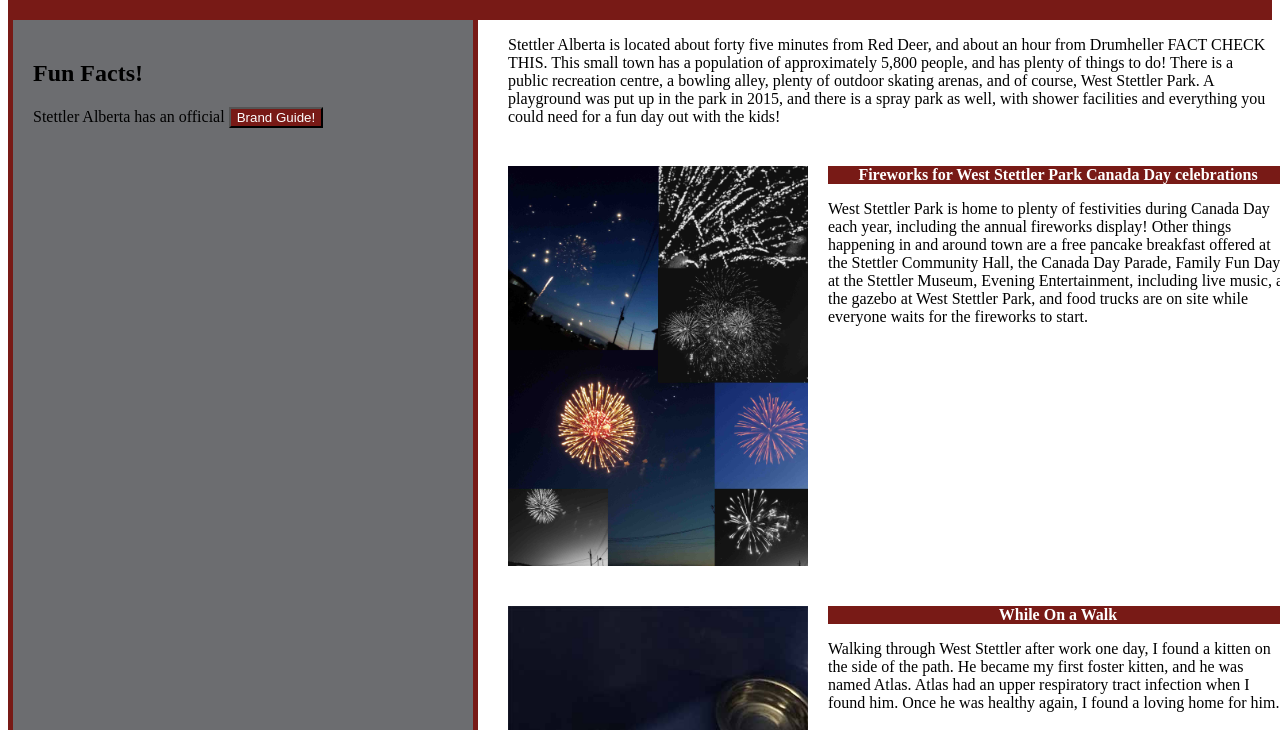
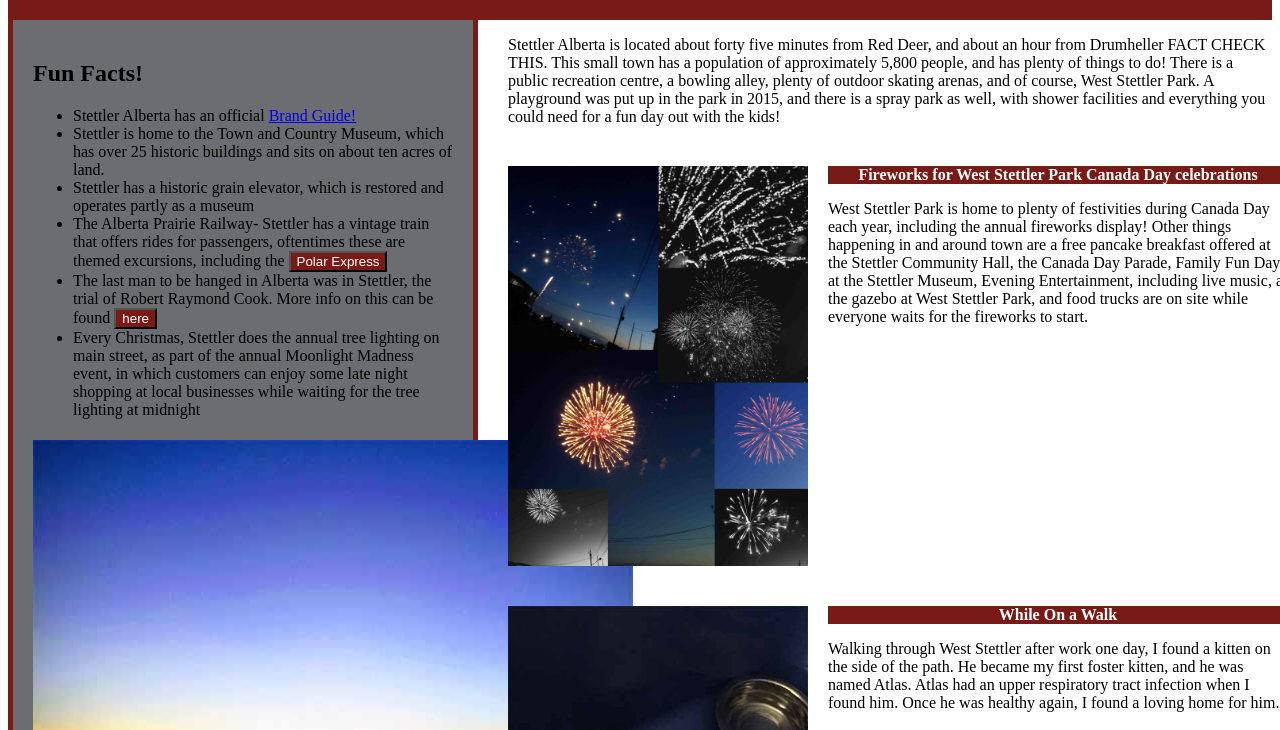
Before and after one commit to israsteeves3/cprg-218-web-comm-assignments, a plain HTML site: page index.html in a window 1280 px wide. Shown: the part 70-800 px from the top of the page. Drawn offline with Linux system fonts and the light colour scheme.

Commit message:
added some fun facts

```diff
--- a/index.html
+++ b/index.html
@@ -15,8 +15,21 @@
 <aside class="fun-facts">
     <h2>Fun Facts!</h2>
     <p>
-        Stettler Alberta has an official <a href="https://www.stettler.net/public/download/files/248754"><button id="button">Brand Guide!</button></a>
+        <ul>
+            <li>Stettler Alberta has an official <a href="https://www.stettler.net/public/download/files/248754">Brand Guide!</a></li>
+            <li>Stettler is home to the Town and Country Museum, which has over 25 historic buildings and sits on about ten acres of land.</li>
+            <li>Stettler has a historic grain elevator, which is restored and operates partly as a museum</li>
+            <li>The Alberta Prairie Railway- Stettler has a vintage train that offers rides for passengers, oftentimes these are themed excursions,
+            including the <a href="https://www.absteamtrain.com/excursion-category/the-polar-express-train-ride-pe/"><button id="button">Polar Express</button></a></li>
+            <li>The last man to be hanged in Alberta was in Stettler, the trial of Robert Raymond Cook.
+                More info on this can be found <a href="https://legalarchives.ca/project/last-man-hanged/"><button id="button">here</button></a></li>
+            <li>Every Christmas, Stettler does the annual tree lighting on main street, as part of the annual Moonlight Madness event, in which customers can enjoy some
+                late night shopping at local businesses while waiting for the tree lighting at midnight</li>
+        </ul>
     </p>
+    <h4>
+        <img src="sunset.jpg" alt="sunset in West Stettler Park"
+    </h4>
 </aside>
 
 <main>
@@ -70,7 +83,7 @@
 </main>
 
     <footer style="clear: left;"><!--this lets the copyright stay at the bottom. its when the anchor ends-->
-        <small>Copyright 2025 Isra</small>
+        <small>Copyright 2025 Isra SHOULD I CHANGE THIS?</small>
     </footer>
 
 </body>
```
